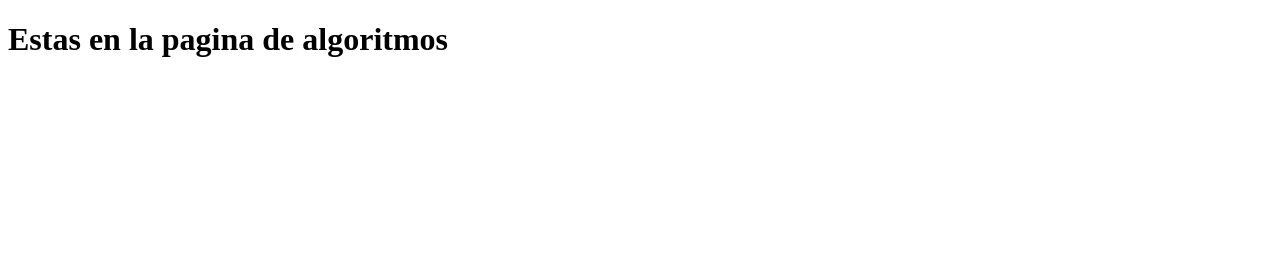
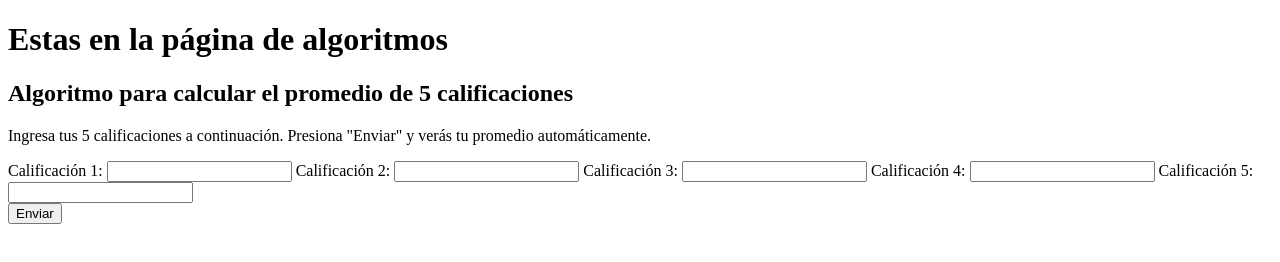
Before and after one commit to imarinr/sitio_algoritmos2B, a plain HTML site: page index.html in a window 1280 px wide. Drawn offline with Linux system fonts and the light colour scheme.

Commit message:
Complete el formulario para que el usuario ingrese sus calificaciones.

```diff
--- a/index.html
+++ b/index.html
@@ -4,6 +4,23 @@
     <title>Inicio Algoritmos 2B</title>
   </head>
   <body>
-    <h1>Estas en la pagina de algoritmos</h1>
+    <h1>Estas en la página de algoritmos</h1>
+    <h2>Algoritmo para calcular el promedio de 5 calificaciones</h2>
+    <p>
+      Ingresa tus 5 calificaciones a continuación. Presiona "Enviar" y verás tu promedio automáticamente.
+    </p>
+    <form>
+      <label for="calificacion1">Calificación 1:</label>
+      <input type="text" id="calificacion1">
+      <label for="calificacion2">Calificación 2:</label>
+      <input type="text" id="calificacion2">
+      <label for="calificacion3">Calificación 3:</label>
+      <input type="text" id="calificacion3">
+      <label for="calificacion3">Calificación 4:</label>
+      <input type="text" id="calificacion4">
+      <label for="calificacion3">Calificación 5:</label>
+      <input type="text" id="Calificacion5">
+    </form>
+    <button>Enviar</button>
   </body>
 </html>
```
Also changed, not shown: 1 other file.
